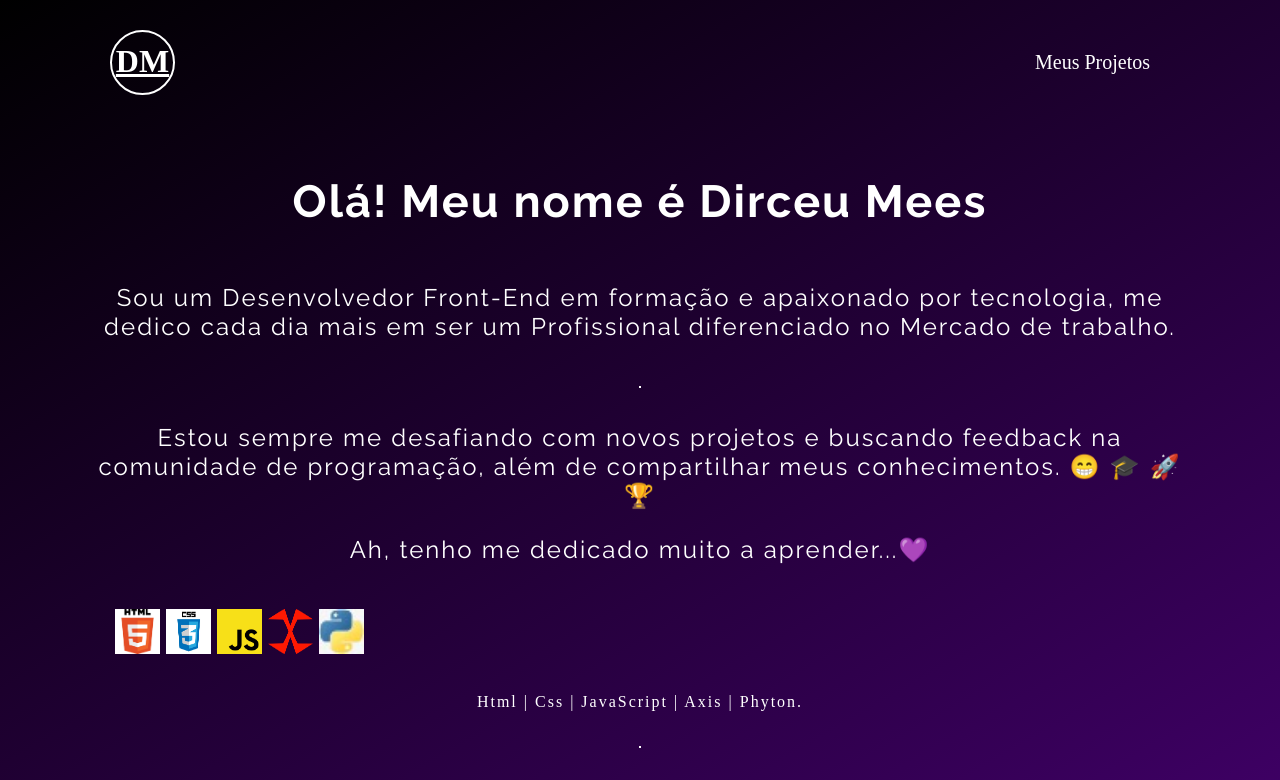
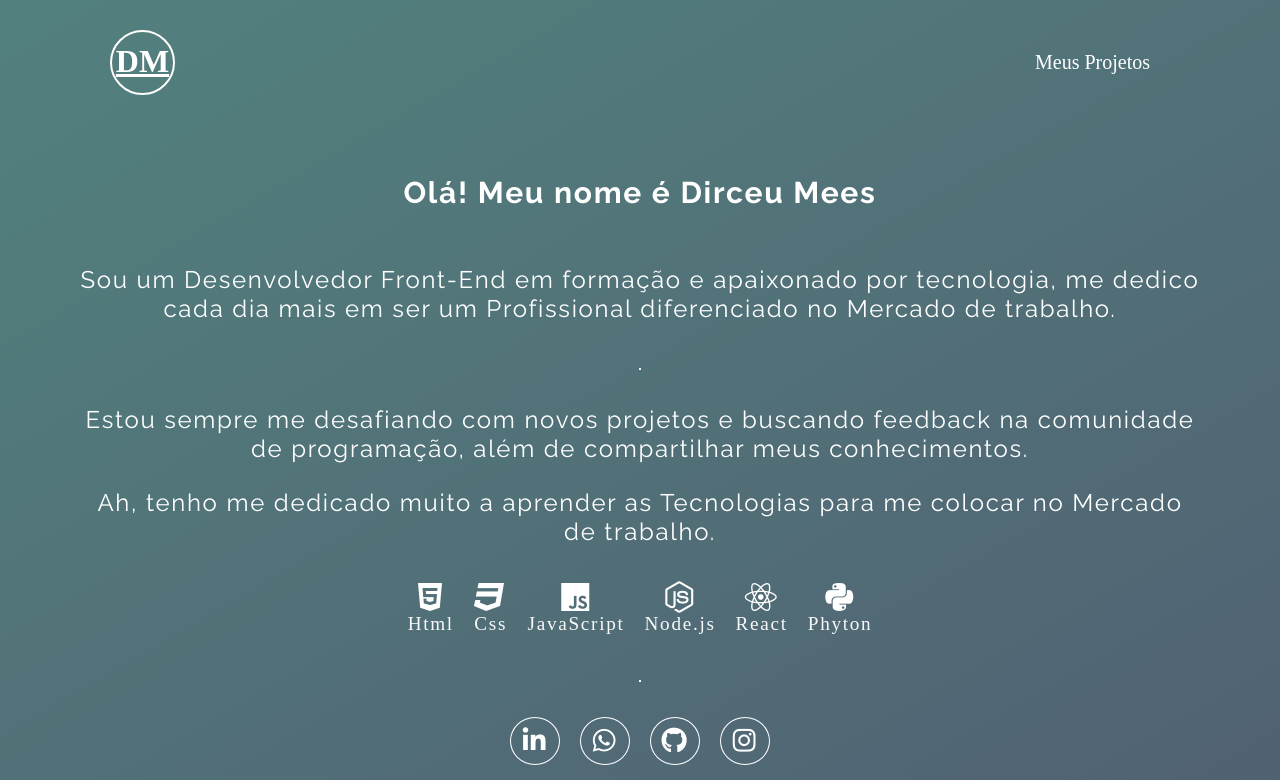
Before and after one commit to Dirceu-Mees/Portifolio-Simplificado, a plain HTML site: page index.html in a window 1280 px wide. Shown: the top 780 px of the page. Drawn offline with nearby package versions, Linux system fonts and the light colour scheme.

Commit message:
pronto para atualização

```diff
--- a/index.html
+++ b/index.html
@@ -20,6 +20,7 @@
   <link rel="stylesheet" href="./src/css/reset.css">
   <link rel="stylesheet" href="./src/css/estilos.css">
   <link rel="stylesheet" href="./src/css/responsivo.css">
+  <link rel="stylesheet" href="https://cdnjs.cloudflare.com/ajax/libs/font-awesome/6.5.2/css/all.min.css" integrity="sha512-SnH5WK+bZxgPHs44uWIX+LLJAJ9/2PkPKZ5QiAj6Ta86w+fsb2TkcmfRyVX3pBnMFcV7oQPJkl9QevSCWr3W6A==" crossorigin="anonymous" referrerpolicy="no-referrer" />
 
 </head>
 
@@ -45,19 +46,48 @@
       <p>
         Estou sempre me desafiando com novos projetos e buscando feedback na
         comunidade de programação, além de compartilhar meus conhecimentos.
-        😁 &#127891 &#128640 &#127942
       </p>
-      <p>Ah, tenho me dedicado muito a aprender...💜</p>
+      <p>Ah, tenho me dedicado muito a aprender as Tecnologias para me colocar no Mercado de trabalho.</p>
         <div class="conhecimentos">
-          <ul>
-            <img src="./src/imagens/html.png" alt="imagem html">
-            <img src="./src/imagens/css.png" alt="imagem css">
-            <img src="./src/imagens/javascript.png" alt="imagem js">
-            <img src="./src/imagens/axis.png" alt="imagem axis">
-            <img src="./src/imagens/python.png" alt="imagem python">
-          </ul>
-        </div>
-          <div>Html | Css | JavaScript | Axis | Phyton.</div>
+    <ul>
+        <li>
+            <div class="conhecimento-item">
+                <i class="fa-brands fa-html5"></i>
+                <span>Html</span>
+            </div>
+        </li>
+        <li>
+            <div class="conhecimento-item">
+                <i class="fa-brands fa-css3"></i>
+                <span>Css</span>
+            </div>
+        </li>
+        <li>
+            <div class="conhecimento-item">
+                <i class="fa-brands fa-js"></i>
+                <span>JavaScript</span>
+            </div>
+        </li>
+        <li>
+            <div class="conhecimento-item">
+                <i class="fa-brands fa-node-js"></i>
+                <span>Node.js</span>
+            </div>
+        </li>
+        <li>
+            <div class="conhecimento-item">
+                <i class="fa-brands fa-react"></i>
+                <span>React</span>
+            </div>
+        </li>
+        <li>
+            <div class="conhecimento-item">
+                <i class="fa-brands fa-python"></i>
+                <span>Phyton</span>
+            </div>
+        </li>
+    </ul>
+</div>
       <hr>
 
       <ul class="redes-sociais">
--- a/src/css/estilos.css
+++ b/src/css/estilos.css
@@ -10,9 +10,11 @@ body {
     font-family: "poppins" sans-serif;
     margin: 0 auto;
     max-width: 1120px;
-    background: linear-gradient(150deg, #000000, #9e00ff);
+    background: linear-gradient(150deg, #52817e, #4f3261);
     background-size: 120% 120%;
 }
+
+
 hr{
     border: 1px solid #ffff;
     margin: 20px 0;
@@ -69,16 +71,17 @@ hr{
     display: flex;
     flex-direction: column;
     gap: 15px;
-    letter-spacing: 2px;
-    padding: 0 15px;
+    letter-spacing: 1.7px;
+    padding: 0 ;
     max-width: 50%;
 }
 
 .home .informacoes h1 {
     font-family: "raleway", sans-serif;
-    font-size: 45px;
+    font-size: 30px;
     margin-bottom: 40px;
 }
+
 
 .home .informacoes p {
     font-family: "raleway", sans-serif;
@@ -122,23 +125,55 @@ hr{
 }
 
 .home .foto.sombra-interna {
-    background: linear-gradient(to right, #8a35c835, #18c063, #00eea2);
+    background: linear-gradient(to right, #a072c235, #5789e715, #364742);
     background-size: 180% 180%;
     animation: gradient-animation 5s ease infinite;
 }
-.conhecimentos{
-    width: 100%;
+
+.home .informacoes .conhecimentos ul {
     display: flex;
-    padding: 20px;
-    justify-content: left;
-
+    flex-wrap: wrap;
+    justify-content: space-around;
+    list-style: none;
+    padding: 0;
+    margin: 0;
 }
 
-.conhecimentos img{
-    width: 45px;
-    height: 45px;
-    border-radius: none;
+.home .informacoes .conhecimentos .conhecimento-item {
+    display: flex;
+    align-items: center;
+    flex-direction: column;
+    text-align: center;
+}
 
+.home .informacoes .conhecimentos li{
+    margin: 10px;
+}
+
+.home .informacoes .conhecimentos .conhecimento-item i {
+    font-size: 2em;
+    transition: transform 0.5s ease-in-out;
+}
+
+.home .informacoes .conhecimentos .conhecimento-item span {
+    font-size: 1.2em;
+    color: #f7f9fa;
+    transition: color 0.3s ease-in-out, transform 0.3s ease-in-out;
+}
+
+.home .informacoes .conhecimentos .conhecimento-item:hover i {
+    transform: scale(1.4);
+}
+
+.home .informacoes .conhecimentos .conhecimento-item:hover span{
+    color: #13185e9c;
+    transform: scale(1.05);
+}
+
+.highlight-text {
+    color: yellowgreen;
+    text-shadow: 0 0 5px;
+    transform: scale(1.1);
 }
 
 .projetos .titulo {
```
